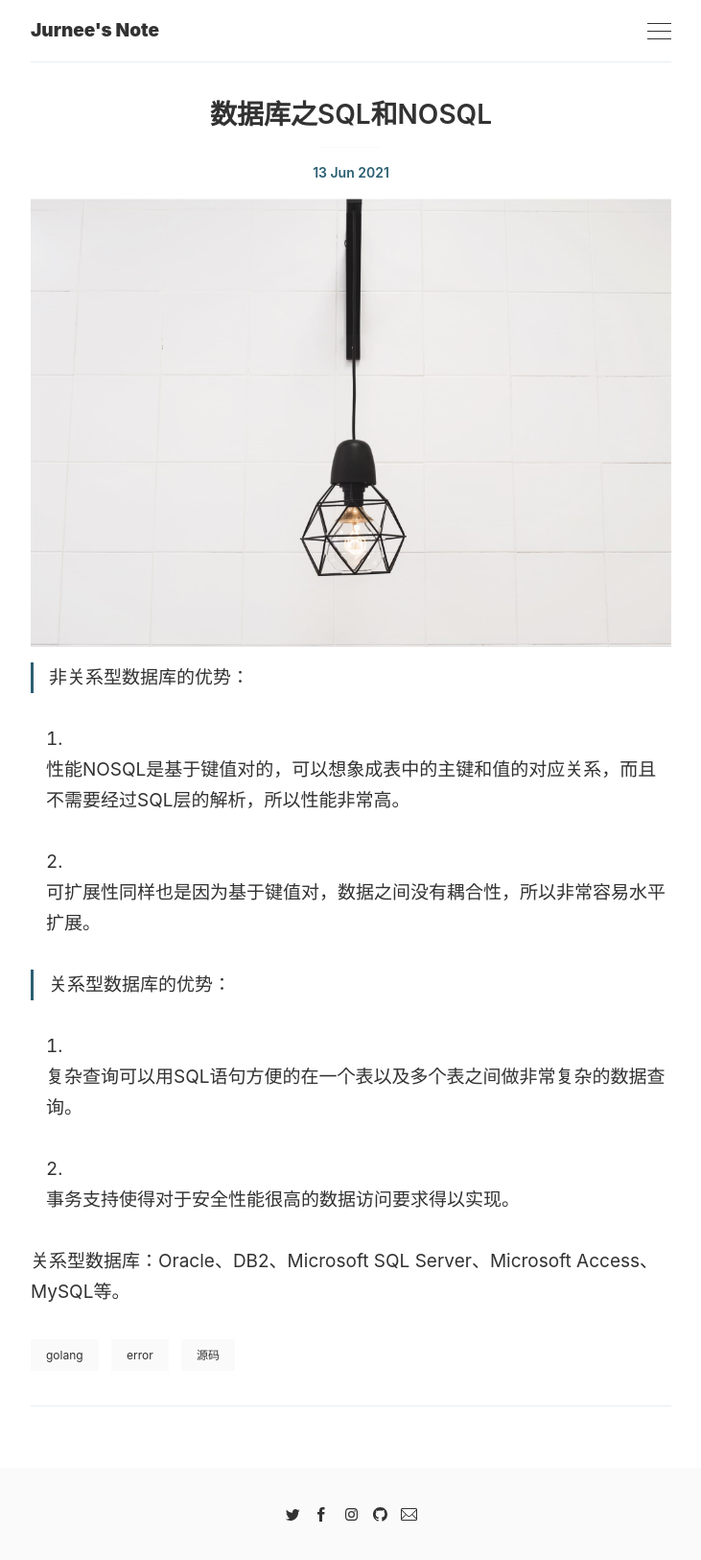
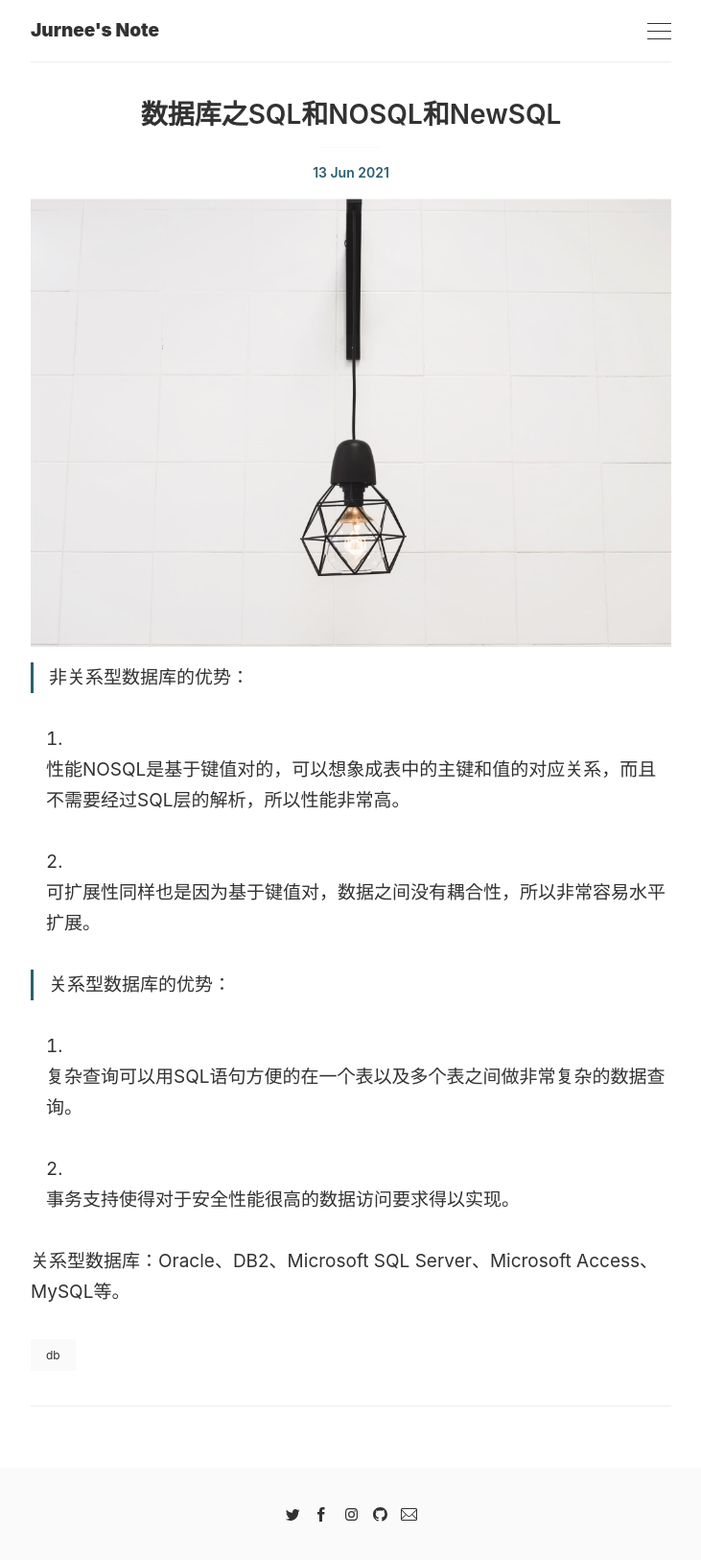
Before and after one commit to Jurneez/jurneez.github.io, a Jekyll site: the page built from _posts/2021-06-13-db-sql-and-nosql-and-newsql.markdown, in a window 1280 px wide. Shown: the whole page at 96% size, without its empty margins (274-1005 px from the left). Built offline with Jekyll 4.4.1, drawn with Linux system fonts in a browser that asks for light colours; comment, search, counter and statistics services are not loaded.

Commit message:
数据库之SQL和NOSQL和NewSQL

```diff
--- a/_posts/2021-06-13-db-sql-and-nosql.markdown
+++ b/_posts/2021-06-13-db-sql-and-nosql-and-newsql.markdown
@@ -1,7 +1,7 @@
 ---
 layout: post
-title: 数据库之SQL和NOSQL
-tags: [golang,error,源码]
+title: 数据库之SQL和NOSQL和NewSQL
+tags: [db]
 image: '/images/posts/1.jpg'
 ---
 
```
